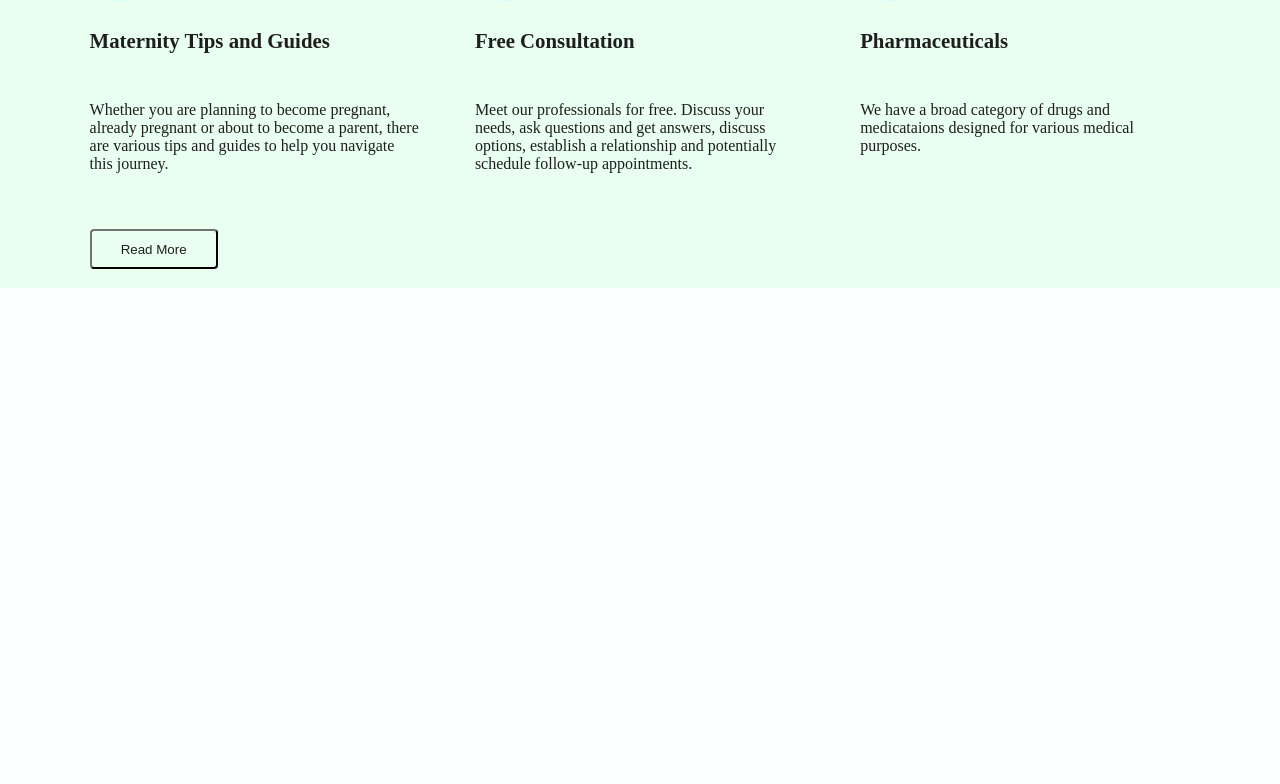
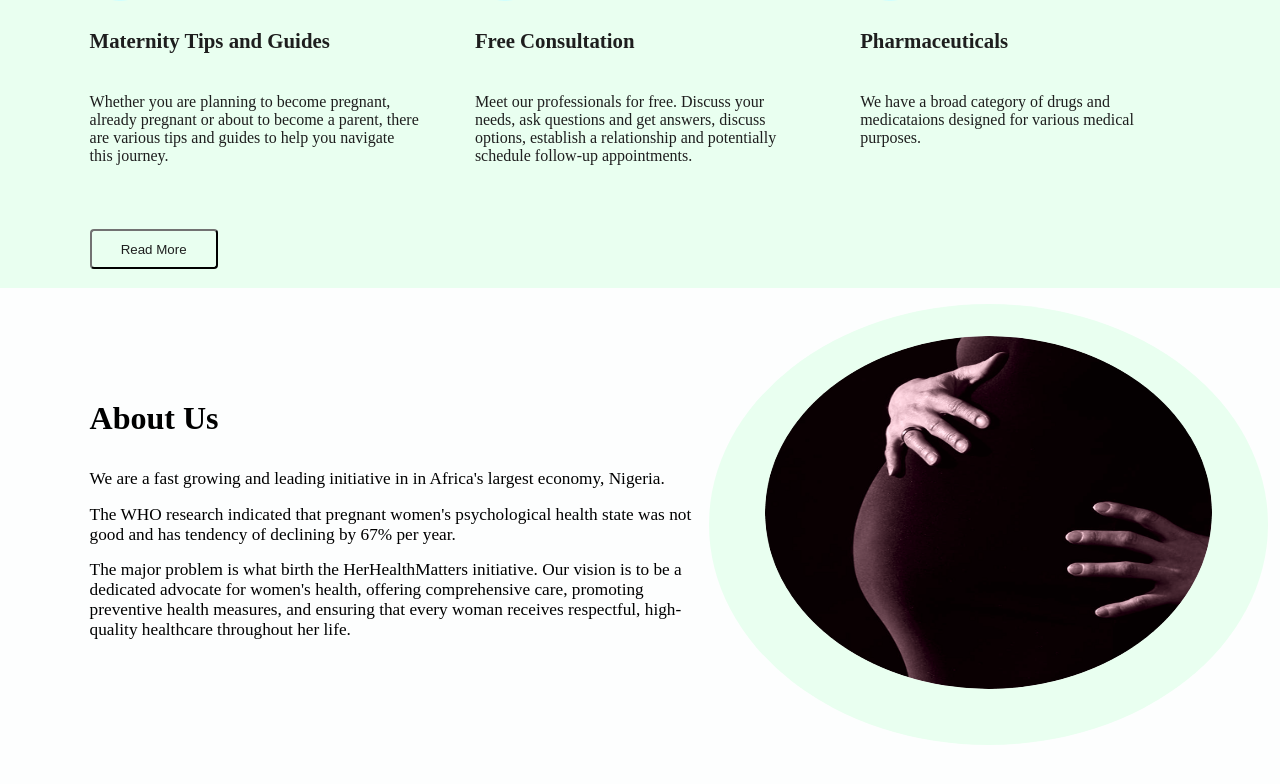
Before and after one commit to DevKay22/HerHealthMatters, a React (Vite) app: page / in a window 1280 px wide. Shown: the part 1088-1872 px from the top of the page. Before the commit the page ends 1424 px from the top, so only its background shows below. Built offline with nearby package versions, Linux system fonts and the light colour scheme.

Commit message:
done with about section

```diff
--- a/src/App.jsx
+++ b/src/App.jsx
@@ -2,6 +2,7 @@ import React from 'react';
 import Header from '../src/Components/Header';
 import Hero from '../src/Components/Hero';
 import Services from '../src/Components/Services';
+import About from '../src/Components/About';
 
 const App = () => {
   return (
@@ -9,6 +10,7 @@ const App = () => {
       <Header />
       <Hero />
       <Services />
+      <About />
     </div>
   )
 }
--- /dev/null
+++ b/src/Components/About.jsx
@@ -0,0 +1,40 @@
+import React from 'react';
+import '../Styles/About.css';
+import preg from '../assets/Images/preg.png';
+
+const About = () => {
+  return (
+    <div className='abt'>
+        <div className='abtContent'>
+            <h1>About Us</h1>
+
+            <p>
+                We are a fast growing and leading initiative in
+                in Africa's largest economy, Nigeria.
+
+            </p>
+
+            <p>
+            The WHO research indicated that pregnant women's psychological
+                health state was not good and has tendency of declining by 67% per year.
+
+            </p>
+
+            <p>
+                The major problem is what birth the HerHealthMatters initiative. Our vision
+                is to be a dedicated advocate for women's health, offering
+                comprehensive care, promoting preventive health measures, and ensuring that every woman receives
+                respectful, high-quality healthcare throughout her life.
+            </p>
+        </div>
+
+        <div className='diagram'>
+            <div className='preg'>
+                <img src={preg} alt="" />
+            </div>
+        </div>
+    </div>
+  )
+}
+
+export default About
--- /dev/null
+++ b/src/Styles/About.css
@@ -0,0 +1,86 @@
+.abt{
+    height: 29em;
+    width: 100%;
+    /* border: 1px solid red; */
+    margin-bottom: 4em;
+    margin-top: 0;
+    padding-left: 7%;
+    display: flex;
+
+}
+
+.abt>.abtContent{
+    width: 52%;
+    /* border: 1px solid red; */
+
+}
+
+.abtContent>h1{
+    margin-top: 3em;
+    margin-bottom: 1em;
+}
+
+.abt>.diagram{
+    width: 47%;
+    /* border: 1px solid red; */
+    border-radius: 50%;
+    height: 95%;
+    background-color: #E9FFF0;
+}
+
+
+.abtContent>p{
+    margin-bottom: 0.9em;
+    font-size: 1.08em;
+
+}
+
+.preg{
+    /* border: 1px solid red; */
+    width: 80%;
+    height: 80%;
+    margin: 2em auto;
+    border-radius: 50%;
+}
+
+.preg>img{
+    height: 100%;
+    width: 100%;
+    background-color: #E9FFF0;
+    border-radius: 50%;
+}
+
+@media screen and (max-width: 769px) {
+    .abt{
+        display: flex;
+        flex-direction: column;
+        height: 58em;
+        width: 100%;
+        /* border: 1px solid green; */
+        /* padding-right: 0; */
+    }
+
+    .abt>.abtContent{
+        /* border: 1px solid blue; */
+        height: 25em;
+        width: 90%;
+        margin-top: 1em;
+        /* margin-bottom: 1em; */
+    }
+
+    .abtContent>p{
+        width: 100%;
+        /* border: 1px solid red; */
+        width: 100%;
+    }
+
+    .abtContent>h1{
+        margin-top: 0;
+    }
+
+    .abt>.diagram{
+        width: 90%;
+        height: 30em;
+        margin-top: 0;
+    }
+}
--- a/src/Styles/Services.css
+++ b/src/Styles/Services.css
@@ -2,7 +2,7 @@
     width: 100%;
     height: 29em;
     background-color: #E9FFF0;
-    margin-bottom: 3em;
+    margin-bottom: 1em;
 }
 
 .svc{
@@ -73,7 +73,7 @@
 
 .svcMobile{
     /* border: 1px solid red; */
-    margin-bottom: 2em;
+    margin-bottom: 1.5em;
     height: 8em;
     background-color: #E9FFF0
 }
@@ -104,7 +104,8 @@
         /* border: 1px solid red; */
         width: 100%;
         justify-content: space-between;
-        height: 4em;
+        height: 3.5em;
+        margin-top: 0;
     }
 
     .svcMobile>img{
@@ -125,13 +126,16 @@
     .svcContent>div>p{
         /* border: 1px solid red; */
         font-size: 1.2em;
+        margin-top: 0;
+
+
     }
 
 
     .svcContent>div{
         /* border: 1px solid red; */
         width: 100%;
-        height: 15em;
+        height: 13em;
         background-color: #E9FFF0
 
     }
```
Also changed, not shown: src/assets/Images/preg.png (added).
